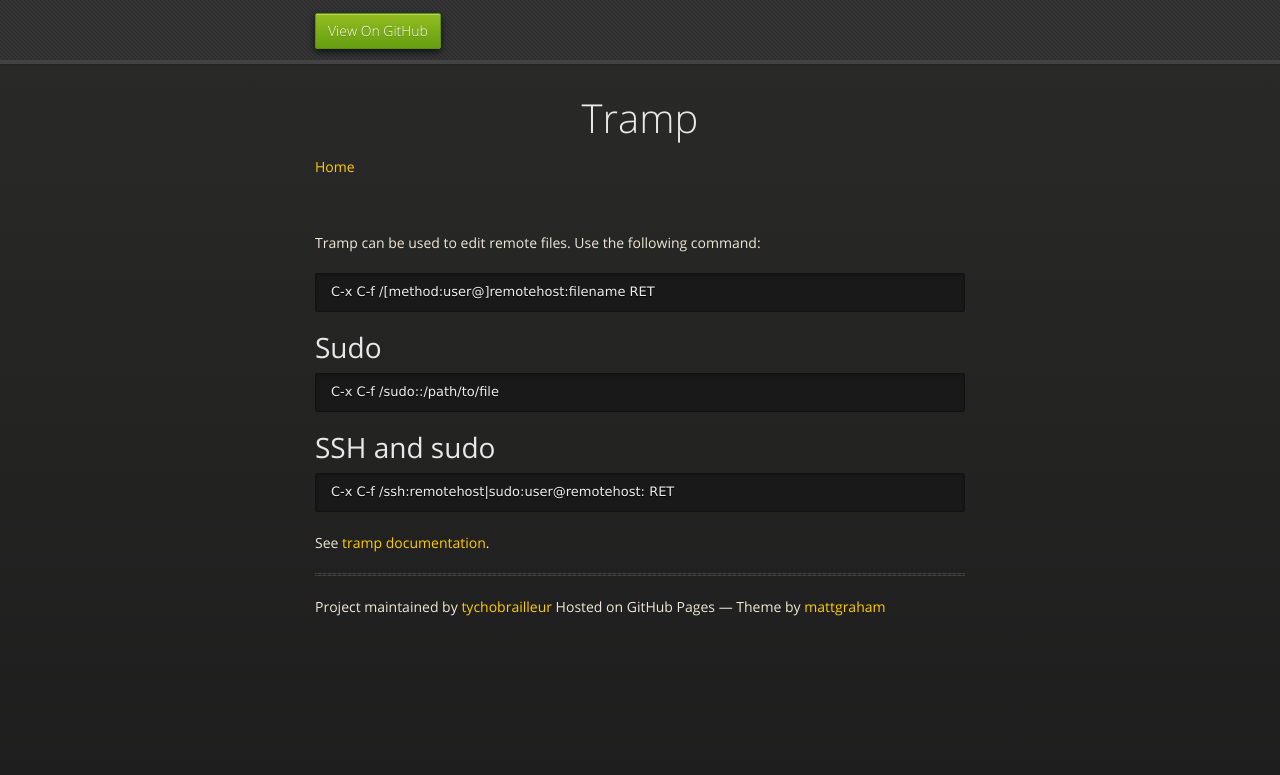
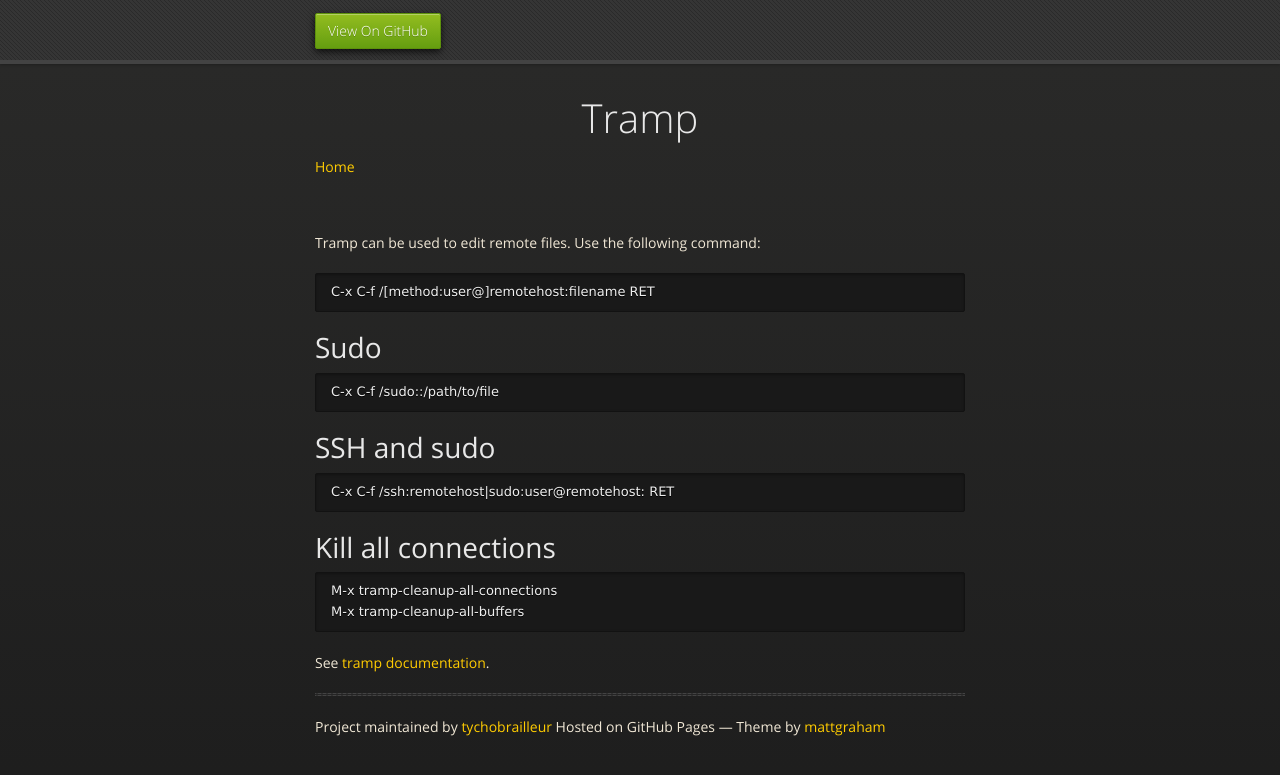
Before and after one commit to tychobrailleur/tychobrailleur.github.io, a Jekyll site: the page built from tramp.md, in a window 1280 px wide. Shown: the top 775 px of the page. Built offline with Jekyll 4.4.1, drawn with Linux system fonts in a browser that asks for light colours; nearby versions of some CDN libraries.

Commit message:
Add note on killing all tramp connections and buffers.

```diff
--- a/tramp.md
+++ b/tramp.md
@@ -15,4 +15,9 @@
 
     C-x C-f /ssh:remotehost|sudo:user@remotehost: RET
 
+# Kill all connections
+
+    M-x tramp-cleanup-all-connections
+    M-x tramp-cleanup-all-buffers
+
 See [tramp documentation](http://www.gnu.org/software/tramp/).
```
